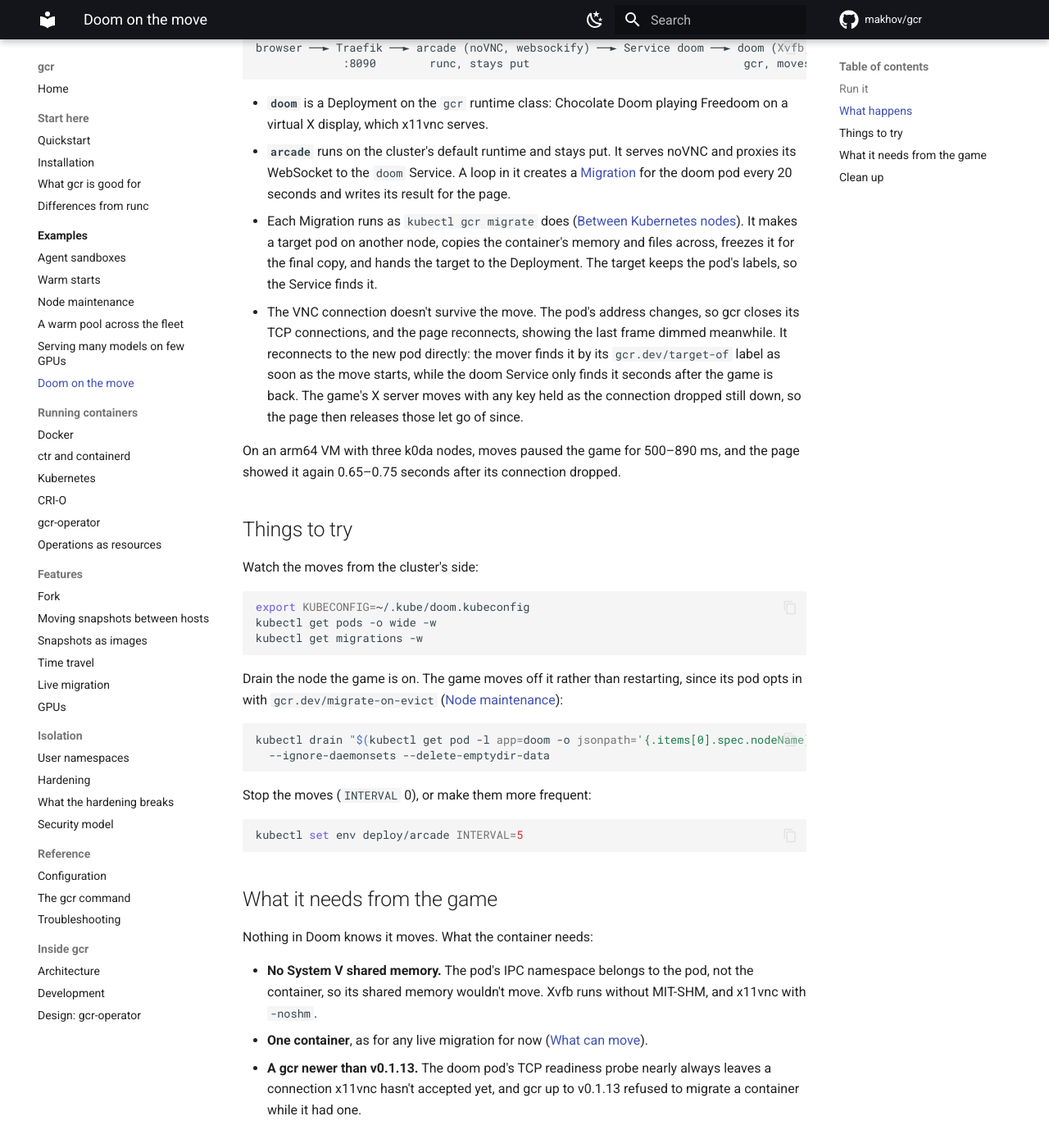
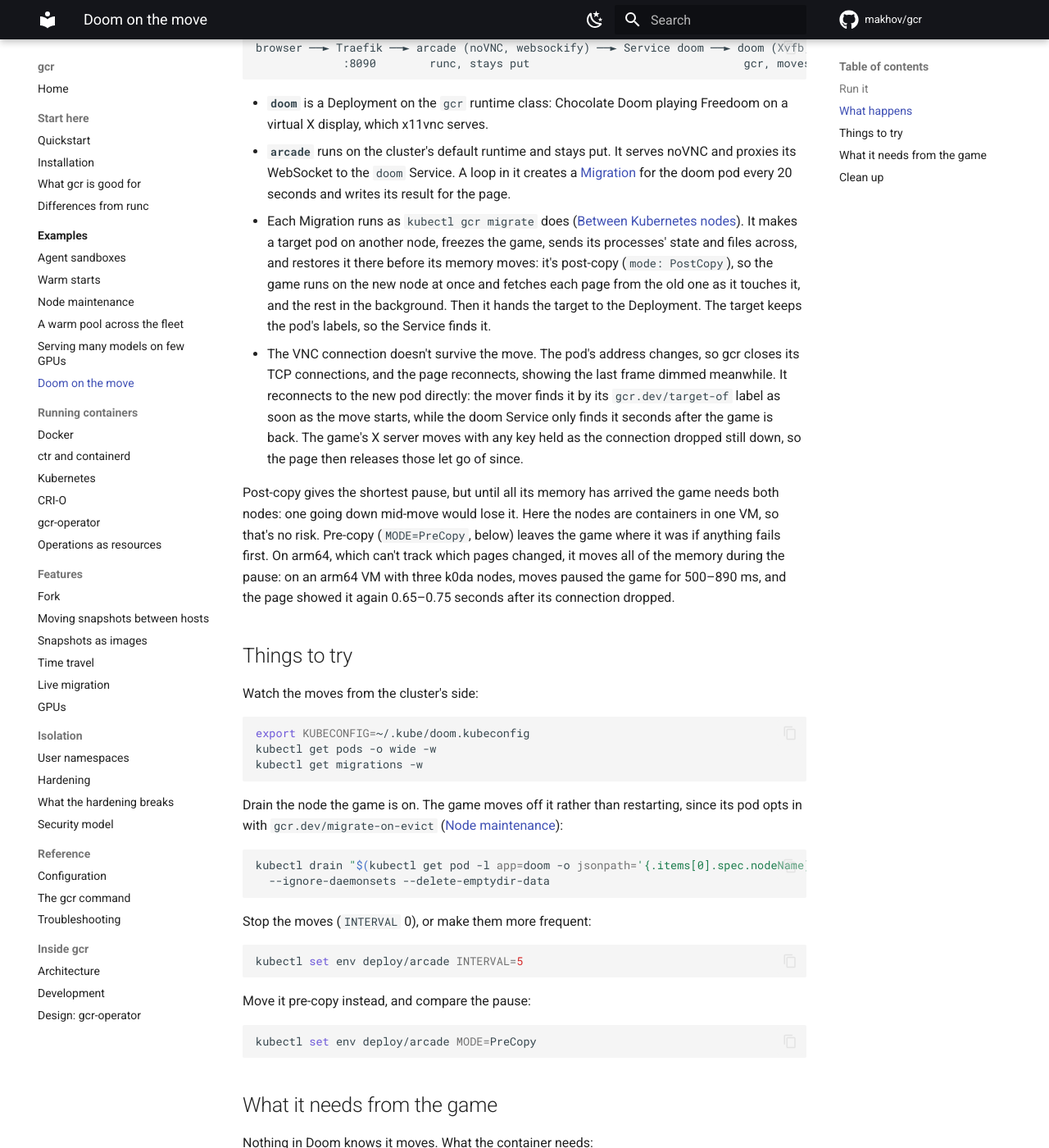
Before and after one commit to makhov/gcr, an MkDocs documentation site: the page built from docs/examples/doom.md, in a window 1280 px wide and 1400 px high, scrolled down 872 px. Shown: the whole window at 82% size. Built offline with MkDocs 1.6.1 and Material for MkDocs 9.7.7, drawn with Linux system fonts in a browser that asks for light colours; comment, search, counter and statistics services are not loaded; some of the changed text lies outside the part shown.

Commit message:
Doom post copy (#146)
* Migration: a mode, PreCopy (the default) or PostCopy

A Migration could only move a pod pre-copy (stop-and-copy on arm64):
post-copy was gcr migrate -post-copy alone. spec.mode now chooses, with
kubectl gcr migrate --post-copy; a post-copy migration reports when the
last of its memory arrived (status.memoryMoved). Not through a registry:
the CRD and gcr-operator refuse that. A drain's migrations stay pre-copy.

docs/migration.md no longer says pre-copy keeps the downtime as short as
post-copy: on x86 CI, 256 MiB paused 490 to 580 ms pre-copy, 190 to 300
ms post-copy.

* examples/doom: moves are post-copy (MODE, PreCopy to compare)

The game runs on its new node at once and its memory follows, for the
shortest pause. Its k0da nodes are containers in one VM, so no node goes
down mid-move. MODE=PreCopy moves it as before, to compare.

````diff
--- a/docs/examples/doom.md
+++ b/docs/examples/doom.md
@@ -2,7 +2,7 @@
 
 A game of Doom that moves to another Kubernetes node every 20 seconds
 while you play it. Your health, ammo, position and the monsters chasing
-you all go with it, and the pause is under a second.
+you all go with it, and the pause is a fraction of a second.
 
 It's a toy, but a demanding one: a live display, a game loop, a VNC
 server with a client connected, and a person noticing every hitch. Live
@@ -48,10 +48,12 @@
   20 seconds and writes its result for the page.
 - Each Migration runs as `kubectl gcr migrate` does
   ([Between Kubernetes nodes](../migration.md#between-kubernetes-nodes)).
-  It makes a target pod on another node, copies the container's memory
-  and files across, freezes it for the final copy, and hands the target to
-  the Deployment. The target keeps the pod's labels, so the Service finds
-  it.
+  It makes a target pod on another node, freezes the game, sends its
+  processes' state and files across, and restores it there before its
+  memory moves: it's post-copy (`mode: PostCopy`), so the game runs on the
+  new node at once and fetches each page from the old one as it touches
+  it, and the rest in the background. Then it hands the target to the
+  Deployment. The target keeps the pod's labels, so the Service finds it.
 - The VNC connection doesn't survive the move. The pod's address changes,
   so gcr closes its TCP connections, and the page reconnects, showing the
   last frame dimmed meanwhile. It reconnects to the new pod directly: the
@@ -60,8 +62,14 @@
   back. The game's X server moves with any key held as the connection
   dropped still down, so the page then releases those let go of since.
 
-On an arm64 VM with three k0da nodes, moves paused the game for 500–890 ms,
-and the page showed it again 0.65–0.75 seconds after its connection dropped.
+Post-copy gives the shortest pause, but until all its memory has arrived
+the game needs both nodes: one going down mid-move would lose it. Here
+the nodes are containers in one VM, so that's no risk. Pre-copy
+(`MODE=PreCopy`, below) leaves the game where it was if anything fails
+first. On arm64, which can't track which pages changed, it moves all of
+the memory during the pause: on an arm64 VM with three k0da nodes, moves
+paused the game for 500–890 ms, and the page showed it again 0.65–0.75
+seconds after its connection dropped.
 
 ## Things to try
 
@@ -88,6 +96,12 @@
 kubectl set env deploy/arcade INTERVAL=5
 ```
 
+Move it pre-copy instead, and compare the pause:
+
+```sh
+kubectl set env deploy/arcade MODE=PreCopy
+```
+
 ## What it needs from the game
 
 Nothing in Doom knows it moves. What the container needs:
@@ -100,6 +114,9 @@
 - **A gcr newer than v0.1.13.** The doom pod's TCP readiness probe nearly
   always leaves a connection x11vnc hasn't accepted yet, and gcr up to
   v0.1.13 refused to migrate a container while it had one.
+- **A gcr newer than v0.1.14** for the post-copy moves: its Migration has
+  `mode`. With v0.1.14 the game still moves, pre-copy, since the cluster
+  drops the field it doesn't know.
 
 ## Clean up
 
````
Also changed, not shown: 2 other files.
